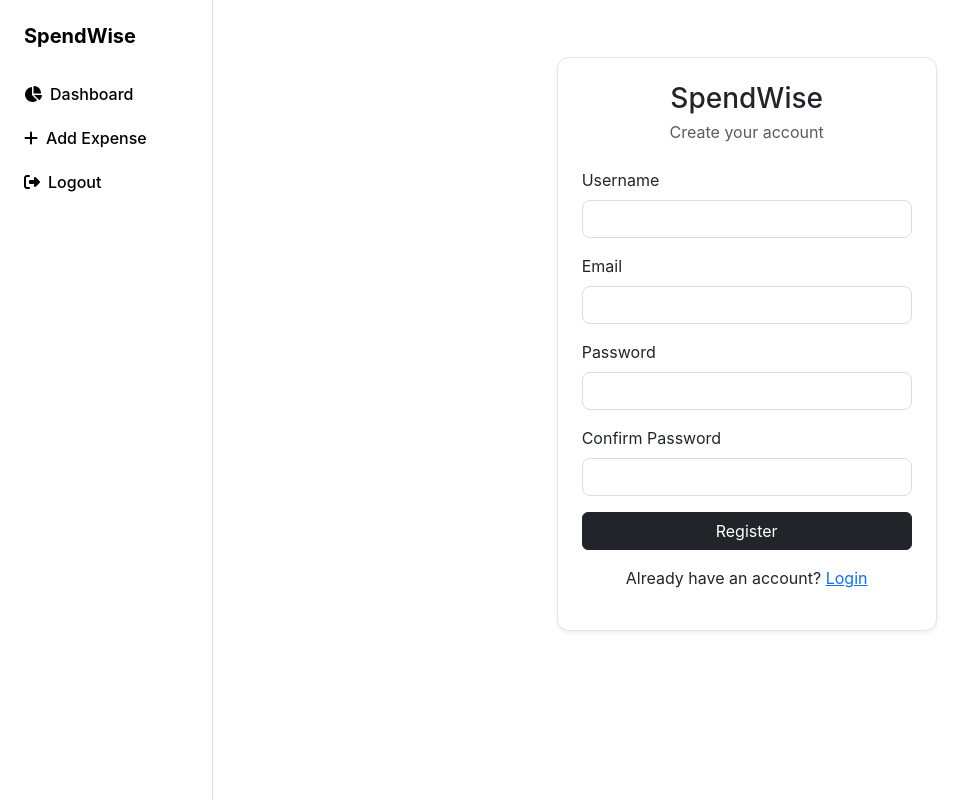
After one commit to Maaanav/spendwise, a Django app: page /register/ in a window 1280 px wide. The commit adds this page. Shown: the whole page, without its empty margins (0-976 px from the left). Run offline with Django 5.2, Linux system fonts and the light colour scheme.

Commit message:
Added user registration system and authentication validation

```diff
--- a/expenses/urls.py
+++ b/expenses/urls.py
@@ -4,7 +4,9 @@ from . import views
 urlpatterns = [
     path('add/', views.add_expense, name='add_expense'),
     path('login/', views.login_view, name='login'),
+    path('register/', views.register_view, name='register'),
     path('dashboard/', views.dashboard, name='dashboard'),
     path('delete/<int:expense_id>/', views.delete_expense, name='delete_expense'),
     path('edit/<int:expense_id>/',views.edit_expense,name='edit_expense'),
+    path('logout/', views.logout_view, name='logout'),
 ]
--- a/expenses/views.py
+++ b/expenses/views.py
@@ -1,7 +1,7 @@
 from django.shortcuts import render, redirect
 from .forms import ExpenseForm
 from django.contrib.auth.decorators import login_required
-
+from django.contrib.auth.models import User
 from django.contrib.auth import authenticate, login, logout
 from .models import Expense
 from django.db.models import Sum
@@ -80,10 +80,15 @@ def edit_expense(request, expense_id):
 
     return render(request, 'edit_expense.html', {'form': form})
 
-
+@login_required
+def logout_view(request):
+    logout(request)
+    return redirect('login')
 
 
 def login_view(request):
+
+    error = None
 
     if request.method == "POST":
 
@@ -94,6 +99,38 @@ def login_view(request):
 
         if user is not None:
             login(request, user)
-            return redirect('add_expense')
+            return redirect('dashboard')
 
-    return render(request, 'login.html')
+        else:
+            error = "Invalid username or password"
+
+    return render(request, 'login.html', {'error': error})
+
+def register_view(request):
+
+    error = None
+
+    if request.method == "POST":
+
+        username = request.POST['username']
+        email = request.POST['email']
+        password = request.POST['password']
+        confirm_password = request.POST['confirm_password']
+
+        if password != confirm_password:
+            error = "Passwords do not match"
+
+        elif User.objects.filter(username=username).exists():
+            error = "Username already exists"
+
+        else:
+            user = User.objects.create_user(
+                username=username,
+                email=email,
+                password=password
+            )
+
+            login(request, user)
+            return redirect('dashboard')
+
+    return render(request, "register.html", {"error": error})
--- a/templates/base.html
+++ b/templates/base.html
@@ -84,7 +84,7 @@ min-height:100vh;
 
 <a href="/dashboard/"><i class="fa fa-chart-pie me-2"></i>Dashboard</a>
 <a href="/add/"><i class="fa fa-plus me-2"></i>Add Expense</a>
-<a href="/login/"><i class="fa fa-sign-out-alt me-2"></i>Logout</a>
+<a href="/logout/"><i class="fa fa-sign-out-alt me-2"></i>Logout</a>
 
 </div>
 
--- /dev/null
+++ b/templates/register.html
@@ -0,0 +1,56 @@
+{% extends "base.html" %}
+
+{% block content %}
+
+<div class="d-flex justify-content-center align-items-center" style="height:80vh;">
+
+<div class="card p-4 shadow-sm" style="width:380px;">
+
+<h3 class="text-center mb-1">SpendWise</h3>
+<p class="text-center text-muted mb-4">Create your account</p>
+
+{% if error %}
+<div class="alert alert-danger">
+{{ error }}
+</div>
+{% endif %}
+
+<form method="POST">
+
+{% csrf_token %}
+
+<div class="mb-3">
+<label class="form-label">Username</label>
+<input type="text" name="username" class="form-control" required>
+</div>
+
+<div class="mb-3">
+<label class="form-label">Email</label>
+<input type="email" name="email" class="form-control" required>
+</div>
+
+<div class="mb-3">
+<label class="form-label">Password</label>
+<input type="password" name="password" class="form-control" required>
+</div>
+
+<div class="mb-3">
+<label class="form-label">Confirm Password</label>
+<input type="password" name="confirm_password" class="form-control" required>
+</div>
+
+<button class="btn btn-dark w-100">
+Register
+</button>
+
+</form>
+
+<p class="text-center mt-3">
+Already have an account? <a href="/login/">Login</a>
+</p>
+
+</div>
+
+</div>
+
+{% endblock %}
```
Also changed, not shown: templates/login.html (+39 -17 lines).
